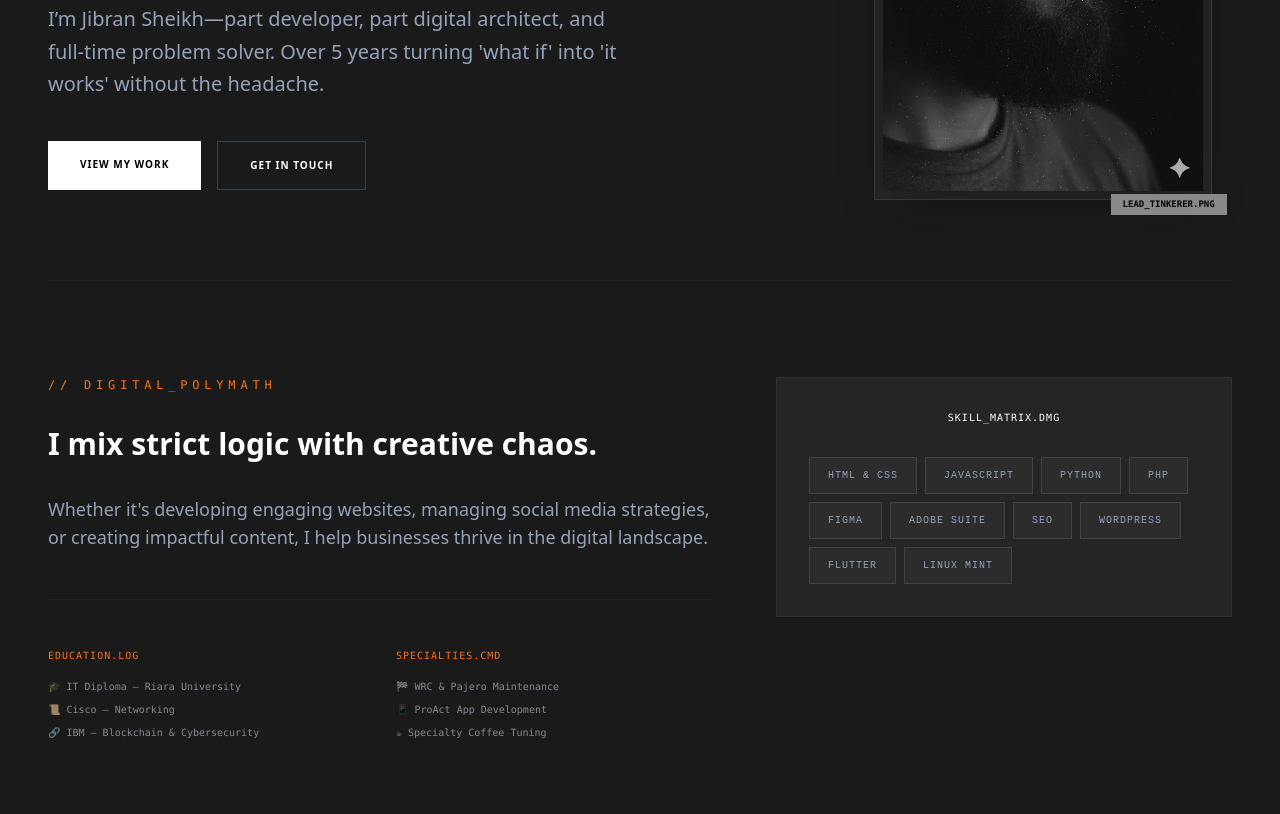
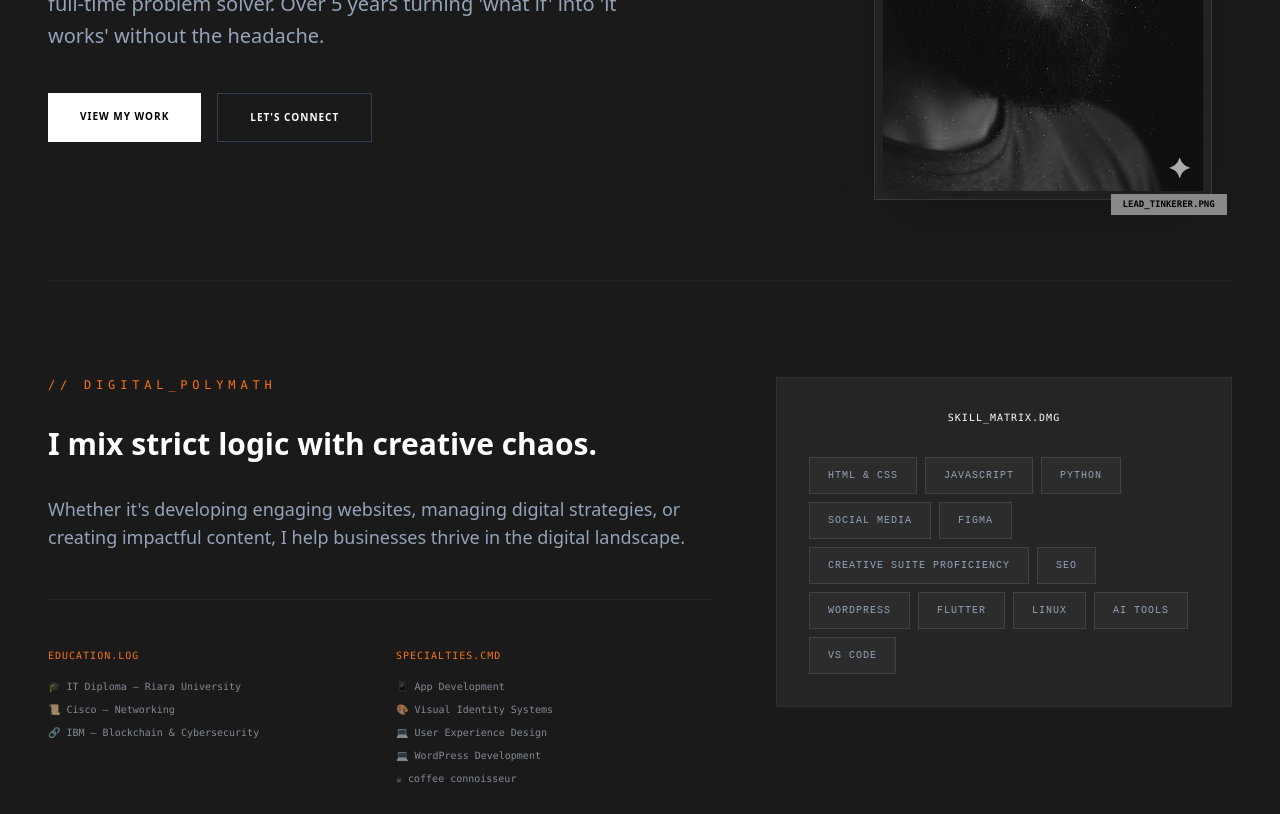
Before and after one commit to Jibransheikh/Jibransheikh.portfolio, a plain HTML site: page index.html in a window 1280 px wide. Shown: the part 506-1320 px from the top of the page. Drawn offline with nearby package versions, Linux system fonts and the light colour scheme.

Commit message:
minor content improvements

```diff
--- a/index.html
+++ b/index.html
@@ -3,11 +3,12 @@
 <head>
     <meta charset="UTF-8">
     <meta name="viewport" content="width=device-width, initial-scale=1.0, maximum-scale=1.0, user-scalable=no">
-    <title>Jibran Sheikh | Lead Tinkerer</title>
+    <title>Jibran Sheikh | Digital Strategust & Lead Tinkerer</title>
     <script src="https://cdn.tailwindcss.com"></script>
     <link href="https://unpkg.com/aos@2.3.1/dist/aos.css" rel="stylesheet">
     <link rel="stylesheet" href="style.css">
 </head>
+
 <body class="bg-carbon text-slate-300">
     <div class="grain"></div>
 
@@ -27,14 +28,14 @@
                     STATUS: OPERATIONAL // NAIROBI
                 </div>
                 <h1 class="text-5xl md:text-8xl font-black text-white leading-none mb-8 tracking-tighter" data-aos="fade-up" data-aos-delay="100">
-                    STAY GROUNDED.<br>LET’S GROW.
+                    HELLO FRIEND.<br>LET’S GROW.
                 </h1>
                 <p class="max-w-xl text-xl text-slate-400 mb-10 leading-relaxed" data-aos="fade-up" data-aos-delay="200">
                     I’m Jibran Sheikh—part developer, part digital architect, and full-time problem solver. Over 5 years turning 'what if' into 'it works' without the headache.
                 </p>
                 <div class="flex flex-wrap gap-4" data-aos="fade-up" data-aos-delay="300">
                     <a href="#work" class="px-8 py-4 bg-white text-black font-bold uppercase text-[10px] tracking-widest hover:bg-orange-500 hover:text-white transition-all">View My Work</a>
-                    <a href="#contact" class="px-8 py-4 border border-slate-700 text-white font-bold uppercase text-[10px] tracking-widest hover:border-white transition-all">Get in Touch</a>
+                    <a href="#contact" class="px-8 py-4 border border-slate-700 text-white font-bold uppercase text-[10px] tracking-widest hover:border-white transition-all">Let's Connect</a>
                 </div>
             </div>
             <div class="lg:w-1/3 flex justify-center" data-aos="fade-left">
@@ -49,7 +50,7 @@
             <div class="lg:col-span-7" data-aos="fade-right">
                 <h2 class="text-xs font-mono text-orange-500 uppercase tracking-[0.4em] mb-8">// digital_polymath</h2>
                 <p class="text-3xl text-white font-bold leading-tight mb-8">I mix strict logic with creative chaos.</p>
-                <p class="text-slate-400 text-lg mb-12">Whether it's developing engaging websites, managing social media strategies, or creating impactful content, I help businesses thrive in the digital landscape.</p>
+                <p class="text-slate-400 text-lg mb-12">Whether it's developing engaging websites, managing digital strategies, or creating impactful content, I help businesses thrive in the digital landscape.</p>
 
                 <div class="grid grid-cols-1 md:grid-cols-2 gap-8 border-t border-white/5 pt-12 font-mono text-[10px]">
                     <div>
@@ -63,9 +64,11 @@
                     <div>
                         <h3 class="text-orange-500 uppercase mb-4 tracking-widest">Specialties.cmd</h3>
                         <ul class="space-y-2 opacity-60">
-                            <li>🏁 WRC & Pajero Maintenance</li>
-                            <li>📱 ProAct App Development</li>
-                            <li>☕ Specialty Coffee Tuning</li>
+                            <li>📱 App Development</li>
+                            <li>🎨 Visual Identity Systems</li>
+                            <li>💻 User Experience Design</li>
+                            <li>💻 WordPress Development</li>
+                            <li>☕ coffee connoisseur</li>
                         </ul>
                     </div>
                 </div>
@@ -75,10 +78,11 @@
                     <h3 class="font-mono text-white text-[10px] tracking-widest mb-8 uppercase text-center">Skill_Matrix.dmg</h3>
                     <div class="flex flex-wrap gap-2">
                         <span class="skill-tag">HTML & CSS</span> <span class="skill-tag">JavaScript</span>
-                        <span class="skill-tag">Python</span> <span class="skill-tag">PHP</span>
-                        <span class="skill-tag">Figma</span> <span class="skill-tag">Adobe Suite</span>
+                        <span class="skill-tag">Python</span> <span class="skill-tag">Social Media </span>
+                        <span class="skill-tag">Figma</span> <span class="skill-tag">Creative Suite Proficiency</span>
                         <span class="skill-tag">SEO</span> <span class="skill-tag">WordPress</span>
-                        <span class="skill-tag">Flutter</span> <span class="skill-tag">Linux Mint</span>
+                        <span class="skill-tag">Flutter</span> <span class="skill-tag">Linux</span>
+                        <span class="skill-tag">AI tools</span> <span class="skill-tag">VS Code</span>
                     </div>
                 </div>
             </div>
```
